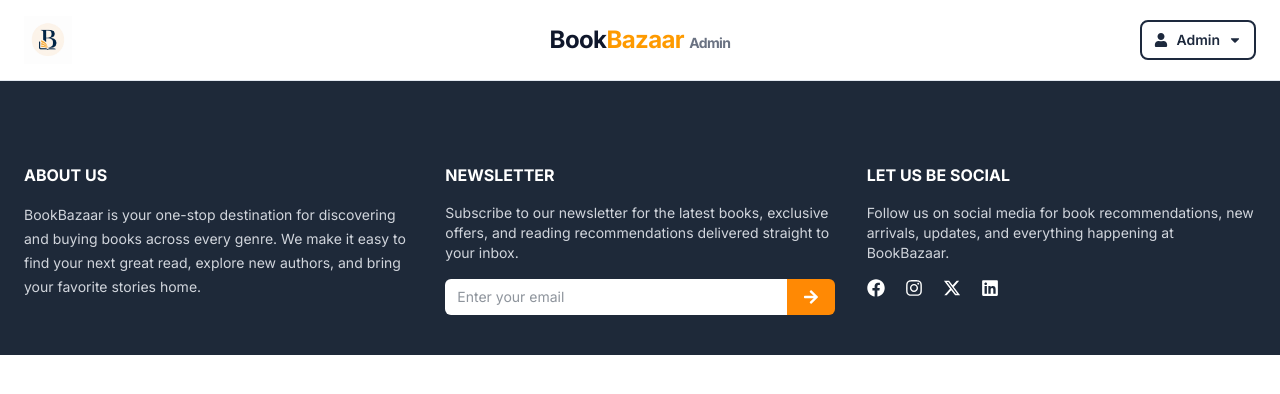
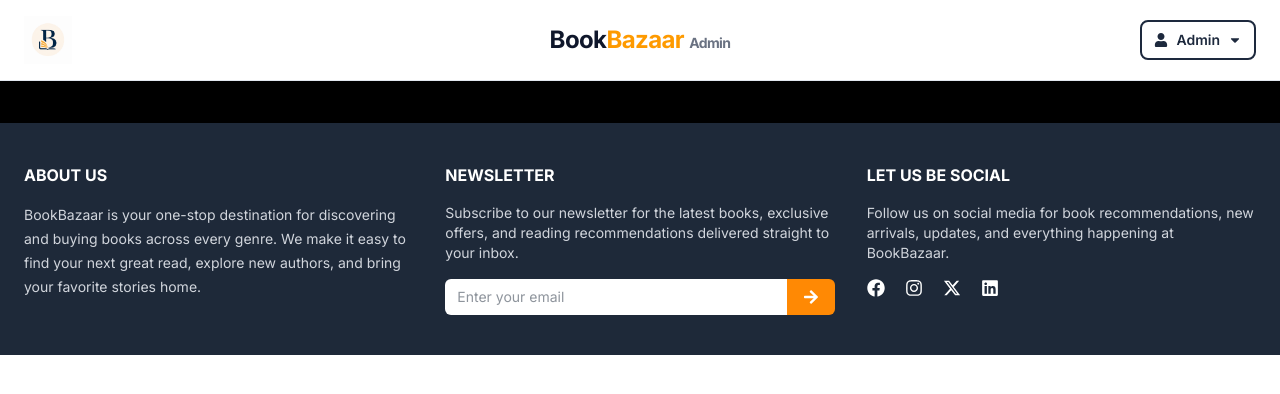
Before and after one commit to anirudht2025/bookbazaar, a React (Vite) app: page /admin/dashboard in a window 1280 px wide. Shown: the top 394 px of the page. Built offline with nearby package versions, Linux system fonts and the light colour scheme.

Commit message:
feat: update admin header

```diff
--- a/src/Admin/components/AdminHeader.jsx
+++ b/src/Admin/components/AdminHeader.jsx
@@ -62,7 +62,7 @@
       </nav> */}
 
       {/* Welcome Marquee */}
-      <div className="w-full bg-gray-800 py-1.5">
+      <div className="w-full bg-black py-1.5">
         <marquee>
           <h1 className="text-white">
             Welcome, Admin! You're all set to manage and monitor the system.
```
